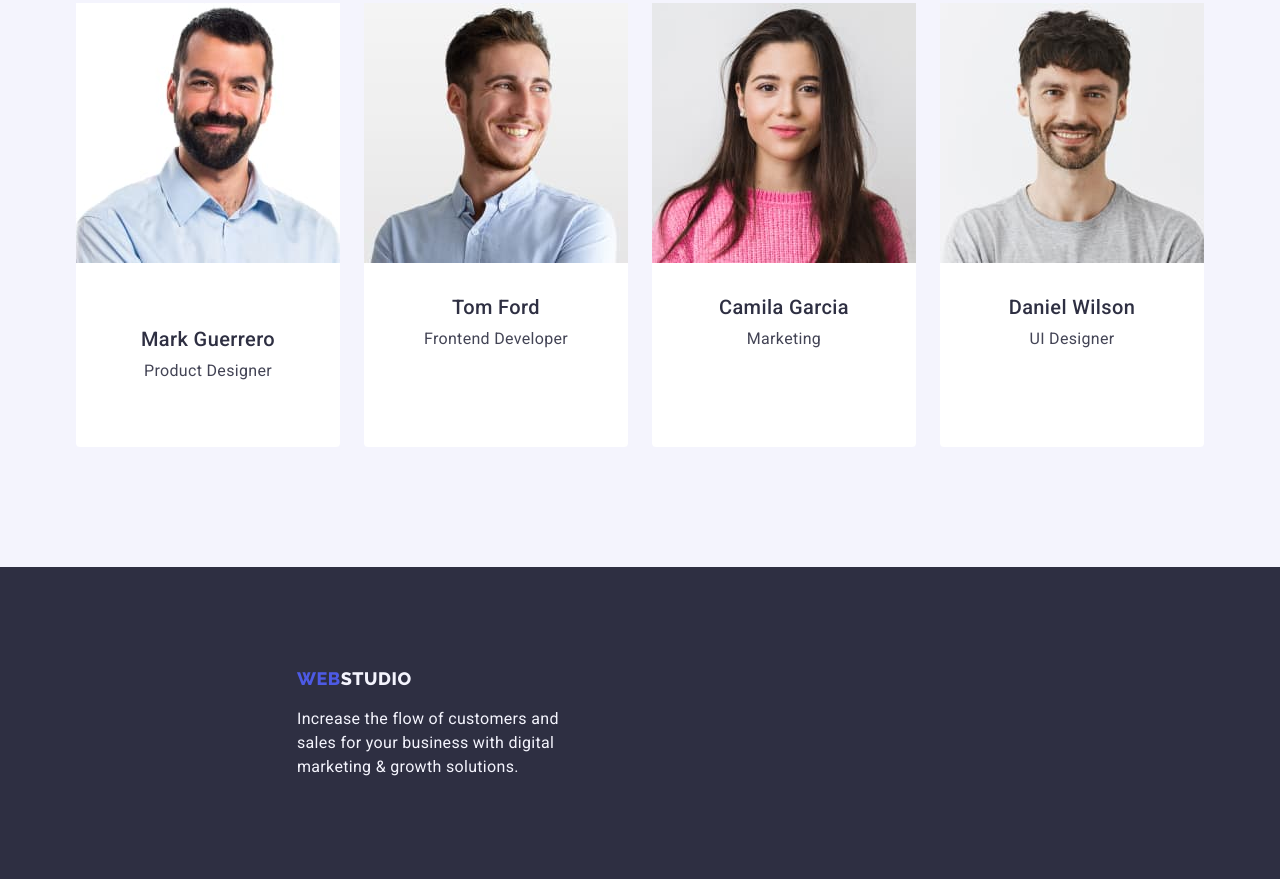
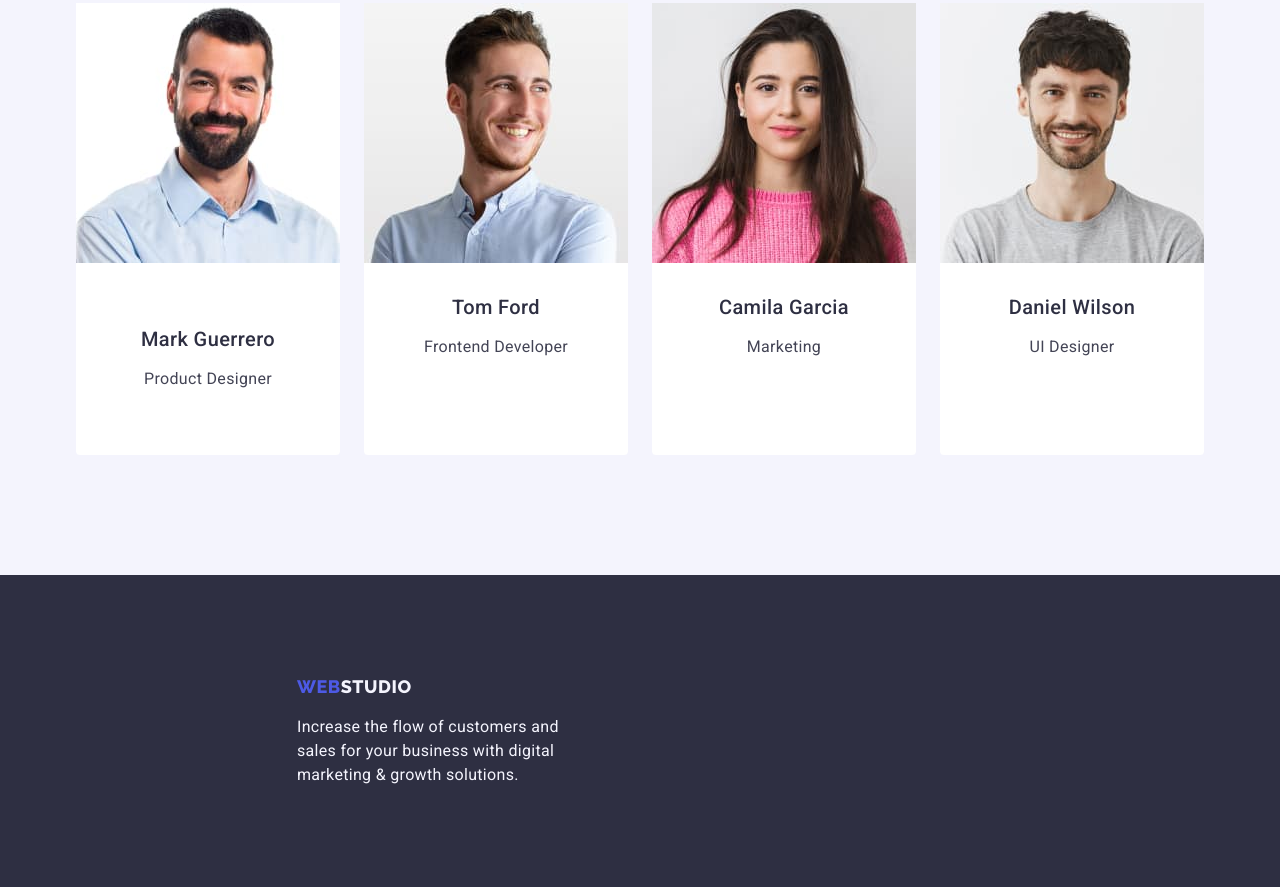
Before and after one commit to OlhaKatrych/goit-markup-hw-03, a plain HTML site: page index.html in a window 1280 px wide. Shown: the part 2298-3185 px from the top of the page. Drawn offline with nearby package versions, Linux system fonts and the light colour scheme.

Commit message:
team-div

```diff
--- a/css/style.css
+++ b/css/style.css
@@ -407,6 +407,7 @@ justify-content: center;
         color: #2E2F42;
         text-align: center;
         padding-top: 32px;
+        margin-bottom: 8px;
 }
 
 .team-text {
--- a/index.html
+++ b/index.html
@@ -176,8 +176,10 @@
                 width="264"
                 height="260"
               />
+              <div class="tom-ford-worker">
                 <h3 class="title-thirdlevel">Tom Ford</h3>
                 <p class="team-text">Frontend Developer</p>
+              </div>
             </li>
 
             <li class="team-item team-cards-item">
@@ -187,8 +189,10 @@
                 width="264"
                 height="260"
               />
+              <div class="camila-garcia-worker">
                 <h3 class="title-thirdlevel">Camila Garcia</h3>
                 <p class="team-text">Marketing</p>
+              </div>
             </li>
 
             <li class="team-item team-cards-item">
@@ -198,8 +202,10 @@
                 width="264"
                 height="260"
               />
+              <div class="daniel-wilson-worker">
                 <h3 class="title-thirdlevel">Daniel Wilson</h3>
                 <p class="team-text">UI Designer</p>
+              </div>
             </li>
           </ul>
         </div>
```
Lines whose indentation alone changed are shown as unchanged.
